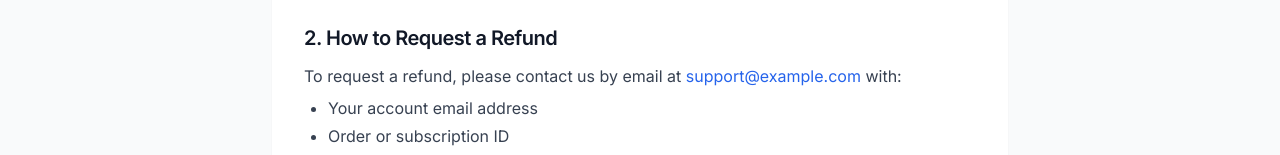
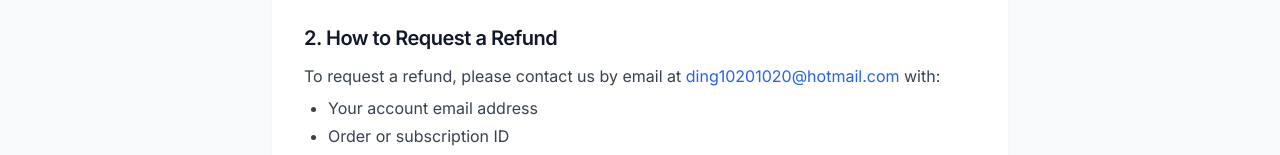
Before and after one commit to ding1020/pdf-summarizer, a Next.js app: page /en/refund in a window 1280 px wide. Shown: the part 482-637 px from the top of the page. Built offline with nearby package versions, Linux system fonts and the light colour scheme; no server answers.

Commit message:
compliance: hardcode support email, remove env var dependency

```diff
--- a/app/[locale]/help/page.tsx
+++ b/app/[locale]/help/page.tsx
@@ -6,7 +6,7 @@ import FeedbackForm from "@/components/FeedbackForm";
 
 export default function HelpPage() {
   const t = useTranslations("help");
-  const supportEmail = process.env.NEXT_PUBLIC_SUPPORT_EMAIL || "ding10201020@hotmail.com";
+  const supportEmail = "ding10201020@hotmail.com";
 
   const faqs = [
     { q: t("faq1q"), a: t("faq1a") },
--- a/app/[locale]/pricing/page.tsx
+++ b/app/[locale]/pricing/page.tsx
@@ -278,7 +278,7 @@ export default function PricingPage() {
         {/* Contact */}
         <div className="mt-12 text-center text-gray-500">
           <p>
-            {t("questions")} <a href={`mailto:${process.env.NEXT_PUBLIC_SUPPORT_EMAIL || 'ding10201020@hotmail.com'}`} className="text-blue-600 hover:underline">{t("contactUs")}</a>
+            {t("questions")} <a href={`mailto:${'ding10201020@hotmail.com'}`} className="text-blue-600 hover:underline">{t("contactUs")}</a>
           </p>
         </div>
 
--- a/app/[locale]/refund/page.tsx
+++ b/app/[locale]/refund/page.tsx
@@ -1,7 +1,7 @@
 import { Metadata } from "next";
 import { getTranslations, setRequestLocale } from "next-intl/server";
 
-const SUPPORT_EMAIL = process.env.NEXT_PUBLIC_SUPPORT_EMAIL || "ding10201020@hotmail.com";
+const SUPPORT_EMAIL = "ding10201020@hotmail.com";
 
 export async function generateMetadata({
   params,
--- a/app/[locale]/terms/page.tsx
+++ b/app/[locale]/terms/page.tsx
@@ -1,7 +1,7 @@
 import { Metadata } from "next";
 import { getTranslations, setRequestLocale } from "next-intl/server";
 
-const SUPPORT_EMAIL = process.env.NEXT_PUBLIC_SUPPORT_EMAIL || "ding10201020@hotmail.com";
+const SUPPORT_EMAIL = "ding10201020@hotmail.com";
 
 export async function generateMetadata({
   params,
--- a/components/ErrorBoundary.tsx
+++ b/components/ErrorBoundary.tsx
@@ -161,7 +161,7 @@ export default class ErrorBoundary extends Component<Props, State> {
             <p className="text-sm text-gray-500 mt-6">
               {msg.ifKeepsHappening}
               <a
-                href={`mailto:${process.env.NEXT_PUBLIC_SUPPORT_EMAIL || 'ding10201020@hotmail.com'}`}
+                href={`mailto:${'ding10201020@hotmail.com'}`}
                 className="text-blue-600 hover:underline"
               >
                 {msg.contactSupport}
```
